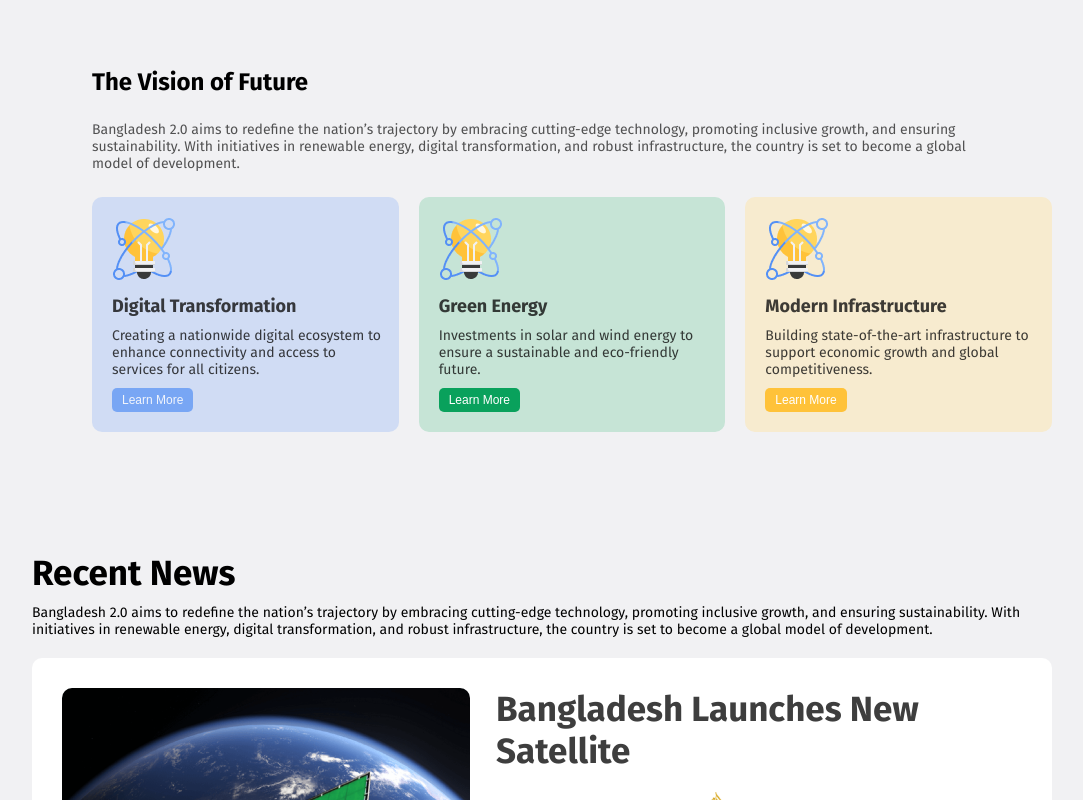
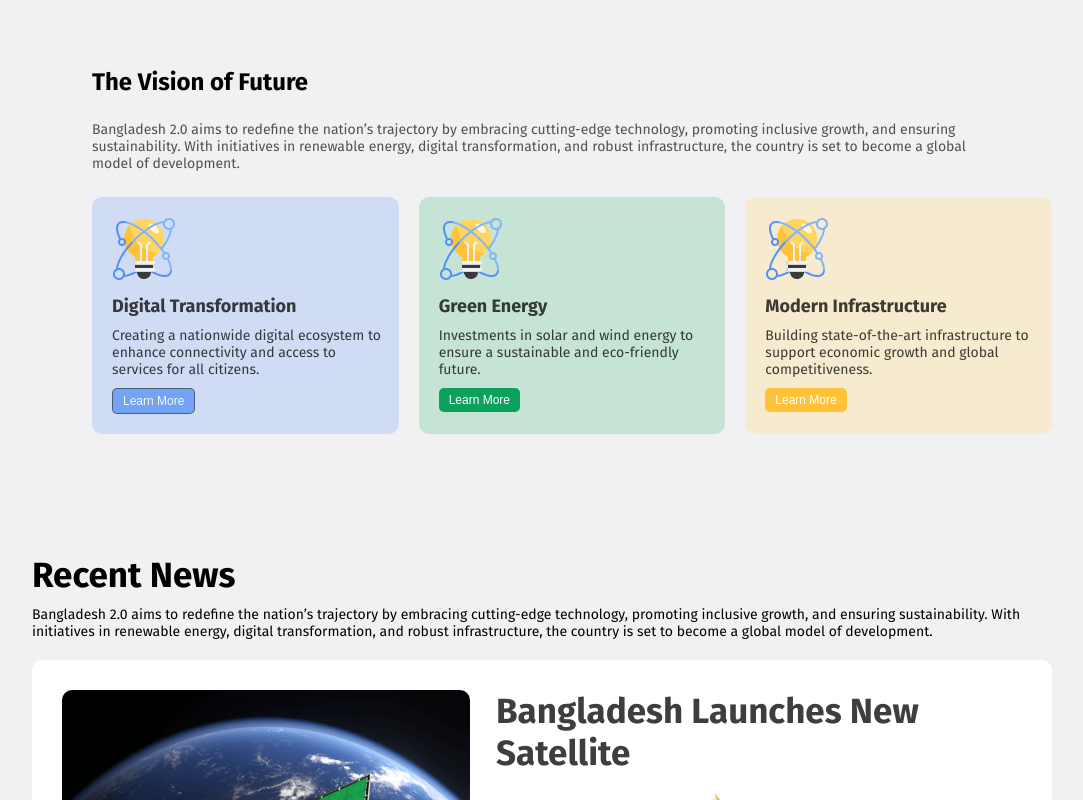
Before and after one commit to rimyakter/My-assignment-01, a plain HTML site: page index.html in a window 1280 px wide. In both pictures the pointer is over the button 250 px from the left and 1146 px from the top of the page. Shown: the part 746-1546 px from the top of the page, without its empty margins (98-1181 px from the left). Drawn offline with Linux system fonts and the light colour scheme.

Commit message:
changed some code on hover effect

```diff
--- a/css/style.css
+++ b/css/style.css
@@ -16,8 +16,9 @@ section{
     margin: 0 auto;
 }
 .btn:hover{
-    opacity: 70%;
+    opacity: 75%;
     transition: .5s;
+    border: 1px solid rgb(14, 14, 14, 70%);
 }
 
 /* banner section*/
```
